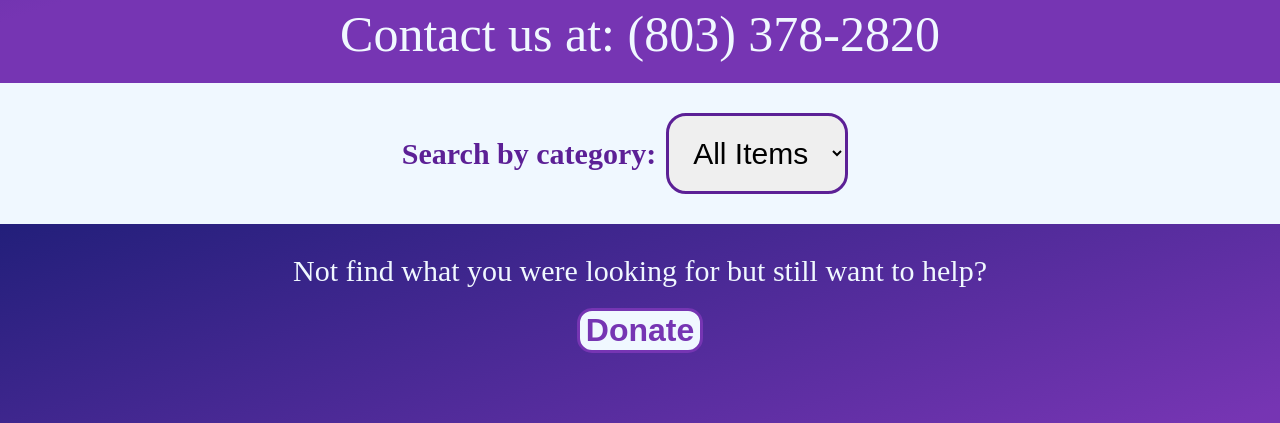
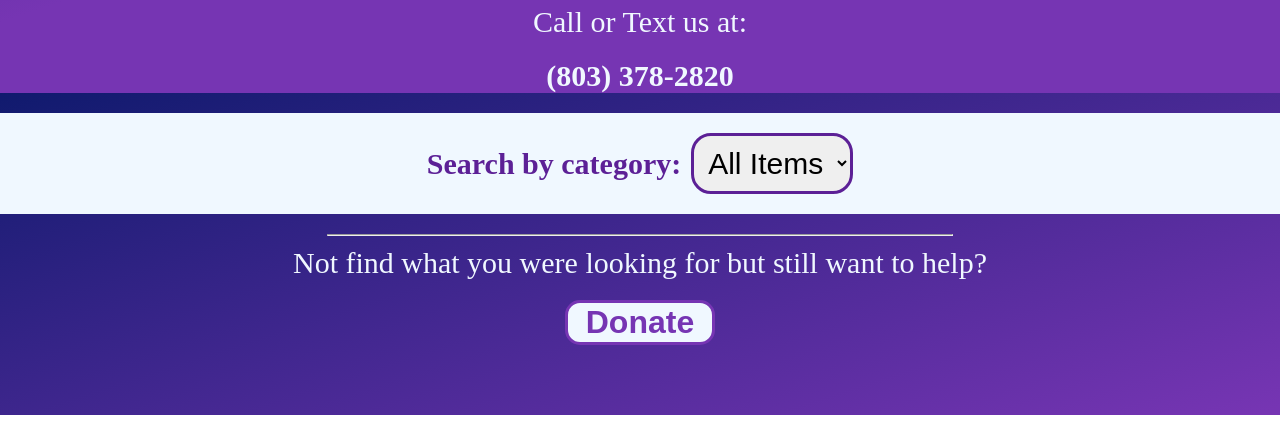
Before and after one commit to Klosekiller/Buy-Our-Stuff, a website: page index.html in a window 1280 px wide. Shown: the part 707-1130 px from the top of the page. Drawn offline with nearby package versions, Linux system fonts and the light colour scheme; no server answers.

Commit message:
updating

```diff
--- a/index.html
+++ b/index.html
@@ -27,7 +27,8 @@
             <p>Only while supplies lasts!</p>
             <hr>
             <h4>Ready to make an offer?</h4>
-            <span class="contact">  Contact us at: (803) 378-2820</span>
+            <p class="contact">Call or Text us at:</p>
+            <p class="number">(803) 378-2820</p>
         </section>
         <section class="divider" id="#faq2">
             <h3 class="cat-label"><label for="categories">Search by category:</label></h3>
@@ -40,6 +41,7 @@
         </section>
     </main>
     <footer>
+        <hr>
         <p>Not find what you were looking for but still want to help?</p>
         <div class="btn-group">
             <button onclick="window.open('https://account.venmo.com/u/Lydia-Cannon', '_blank');">Donate</button>
--- a/style.css
+++ b/style.css
@@ -49,6 +49,7 @@ header {
 
 button {
     width: auto;
+    min-width: 150px;
     height: auto;
     background-color: aliceblue;
     border:3px solid #7635b3;
@@ -91,6 +92,11 @@ hr {
     font-weight: 300;
 }
 
+.number {
+    color: aliceblue;
+    text-decoration: none;
+}
+
 .divider {
     width: 100vw;
     height: auto;
@@ -104,16 +110,16 @@ hr {
     text-align: center;
     color: rgba(92,32,150,1);
     display: inline;
-    margin: 30px 10px 30px 0;
+    margin: 20px 10px 20px 20px;
     font-size: 30px;
 }
 
 select {
     width: auto;
     font-size: 30px;
-    margin: 30px 30px 30px 0;
+    margin: 20px 20px 20px 0;
     border-radius: 20px;
-    padding: 20px;
+    padding: 10px;
     border: 3px solid rgba(92,32,150,1);
 }
 
```
